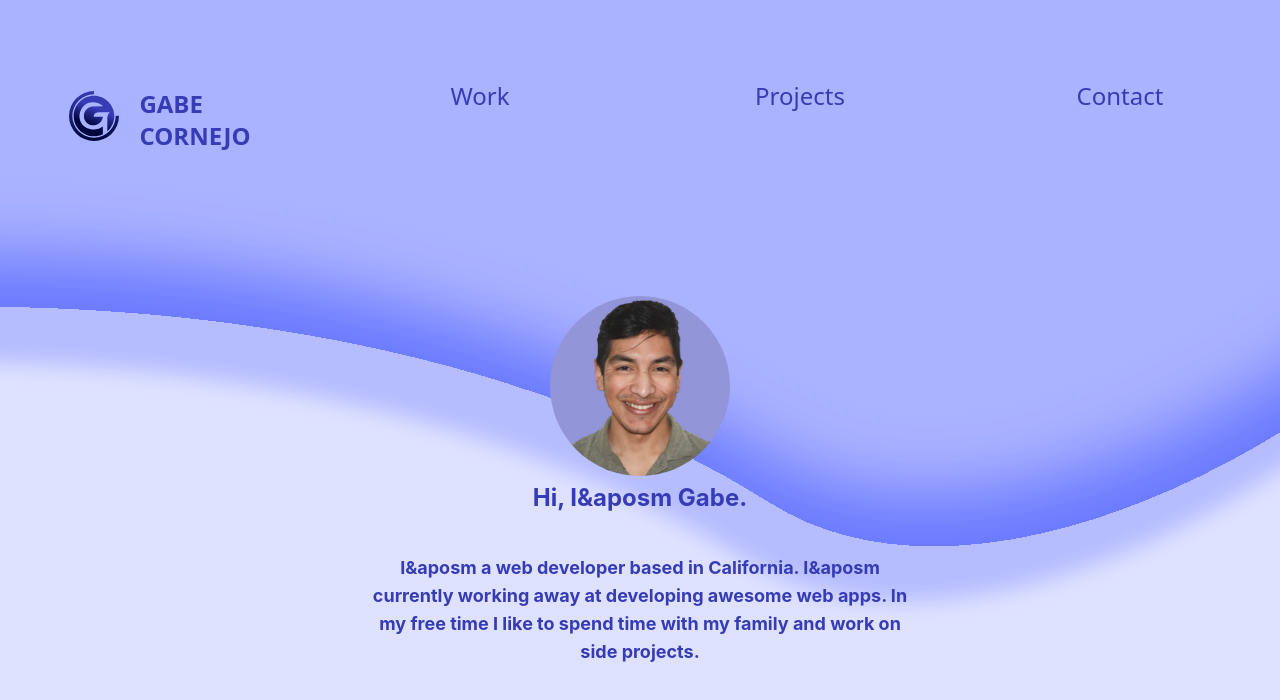
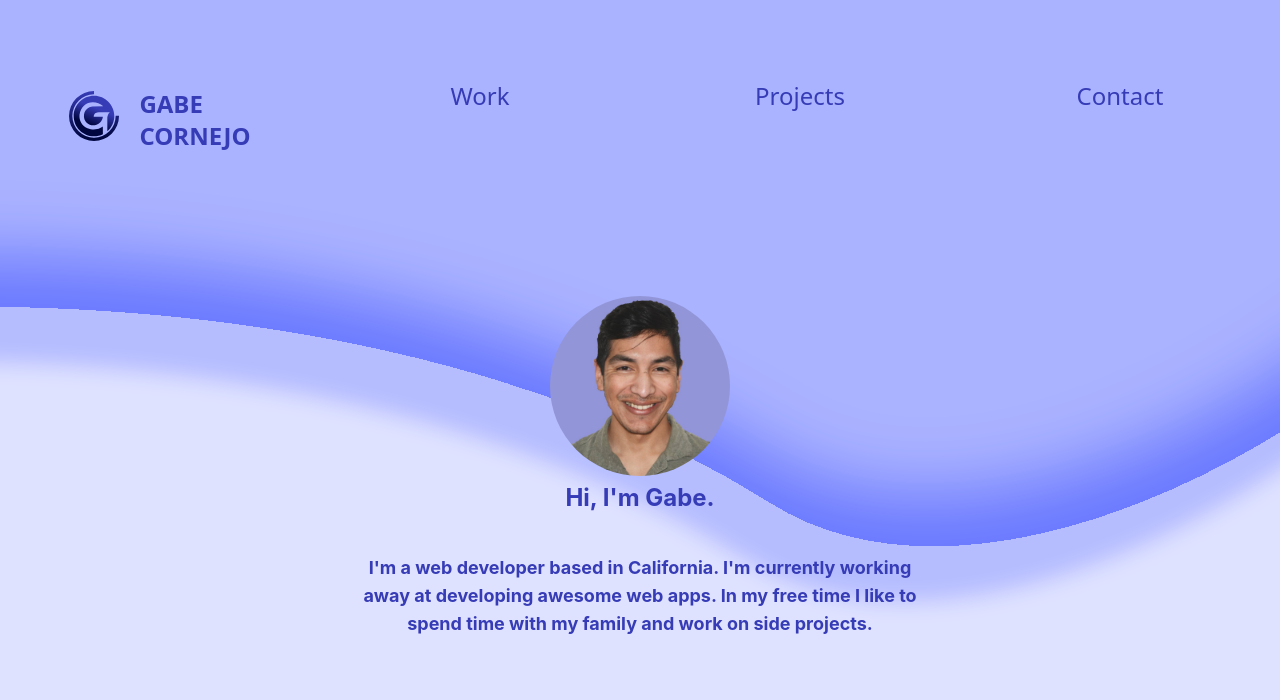
Before and after one commit to gccornejo441/Gabe-Cornejo, a Next.js app: page / in a window 1280 px wide. Shown: the top 700 px of the page. Built offline with nearby package versions, Linux system fonts and the light colour scheme.

Commit message:
fixing apos

```diff
--- a/pages/index.tsx
+++ b/pages/index.tsx
@@ -7,7 +7,7 @@ import headShot from '../public/images/gabesHeadShot.jpg'
 
 const Home: NextPage = () => {
   return (
-    <div>
+    <>
       <Head>
         <title>Gabe Cornejo</title>
       </Head>
@@ -15,14 +15,14 @@ const Home: NextPage = () => {
         <div className="text-center flex justify-center mt-12 md:mt-36">
           <div className="px-10 md:px-10 md:w-1/2">
             <Image className="rounded-full" alt="Profile Picture" src={headShot} height={180} width={180} />
-            <h1 className="text-2xl text-mac-purple font-bold pb-10">Hi, I&aposm Gabe.</h1>
+            <h1 className="text-2xl text-mac-purple font-bold pb-10">Hi, I&apos;m Gabe.</h1>
             <p className="text-lg text-mac-purple font-bold mb-12">
-              I&aposm a web developer based in California.  I&aposm currently working away at developing awesome web apps.  In my free time I like to spend time with my family and work on side projects.
+              I&apos;m a web developer based in California.  I&apos;m currently working away at developing awesome web apps.  In my free time I like to spend time with my family and work on side projects.
             </p>
           </div>
         </div>
       </Layout>
-    </div>
+    </>
   )
 }
 
```
